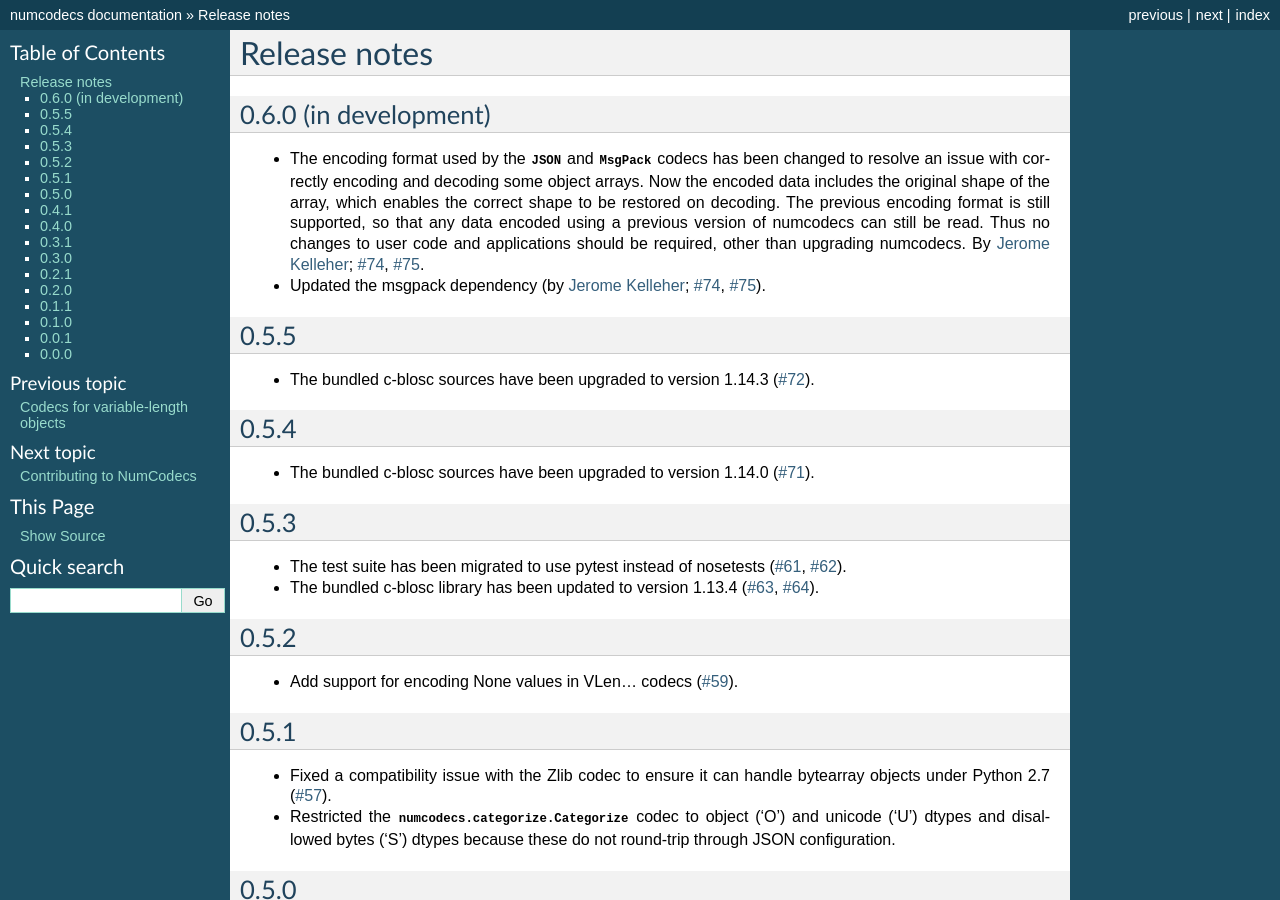
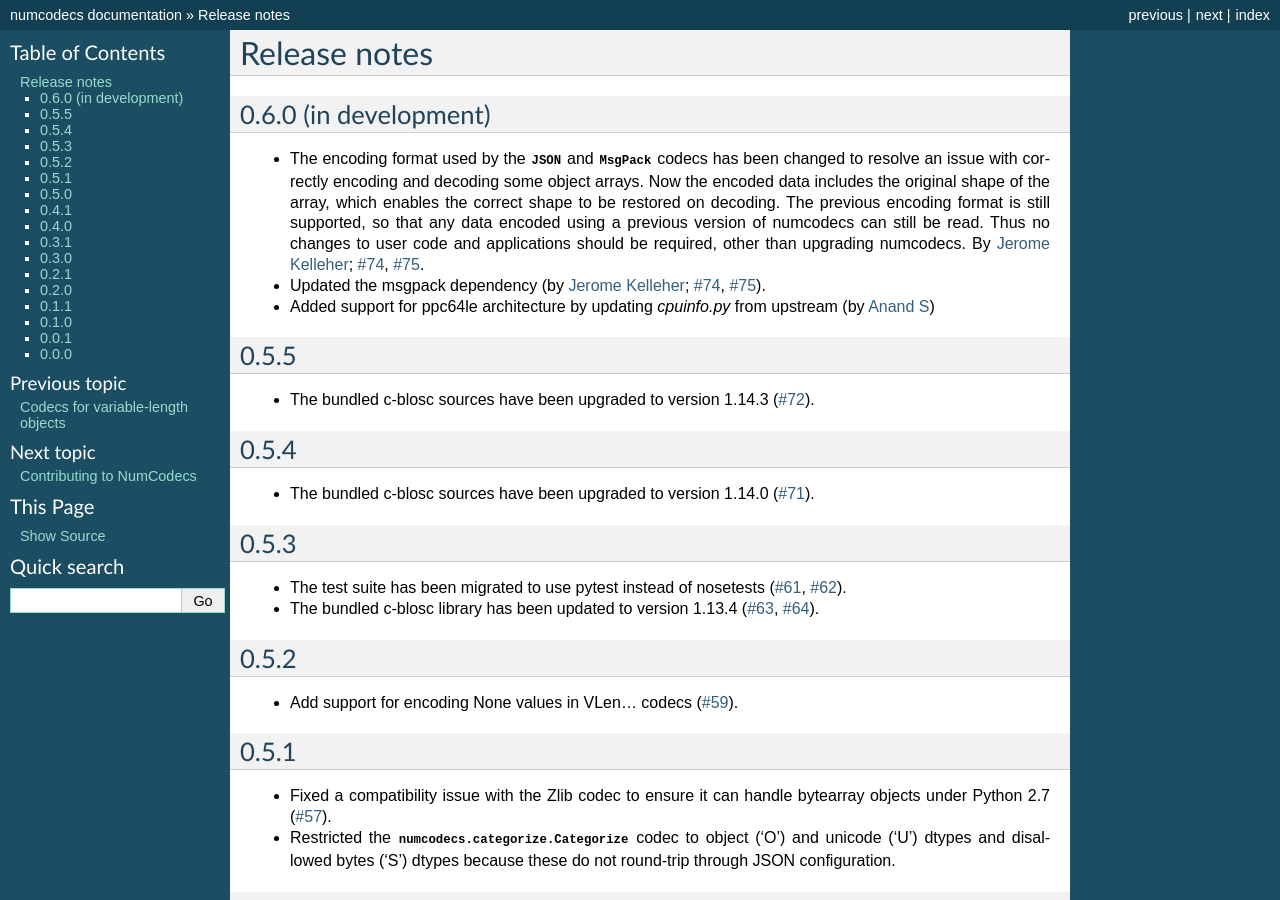
Before and after one commit to zarr-developers/numcodecs, a Sphinx documentation site: the page built from docs/release.rst, in a window 1280 px wide and 900 px high. Built offline with Sphinx 7.4.7, drawn with Linux system fonts in a browser that asks for light colours; pages that are not in the unit, such as notebooks, are missing from menus; the version number could not be read and is left out.

Commit message:
Updating docs/release.rst

```diff
--- a/docs/release.rst
+++ b/docs/release.rst
@@ -17,6 +17,8 @@
 
 * Updated the msgpack dependency (by :user:`Jerome Kelleher <jeromekelleher>`;
   :issue:`74`, :issue:`75`).
+
+* Added support for ppc64le architecture by updating `cpuinfo.py` from upstream (by :user:`Anand S <anandtrex>`)
 
 .. _release_0.5.5:
 
```
